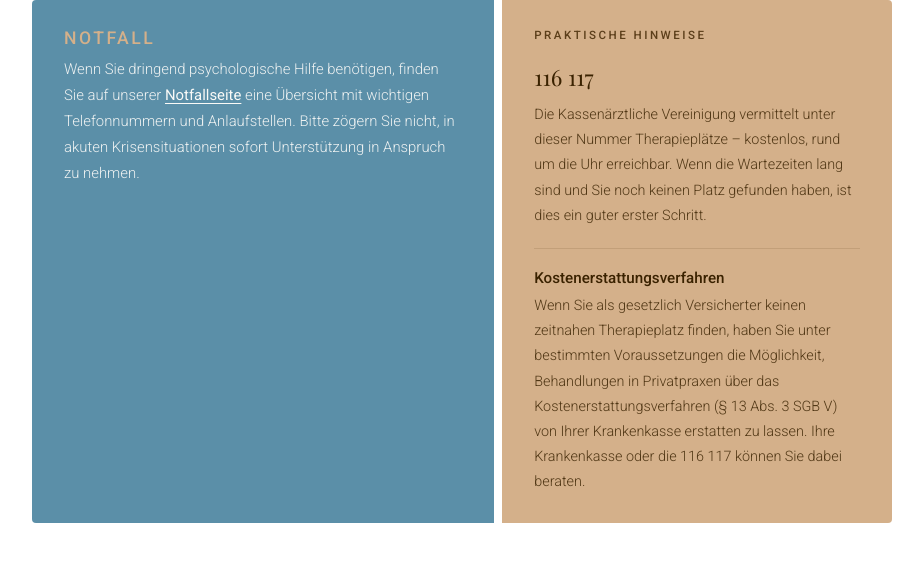
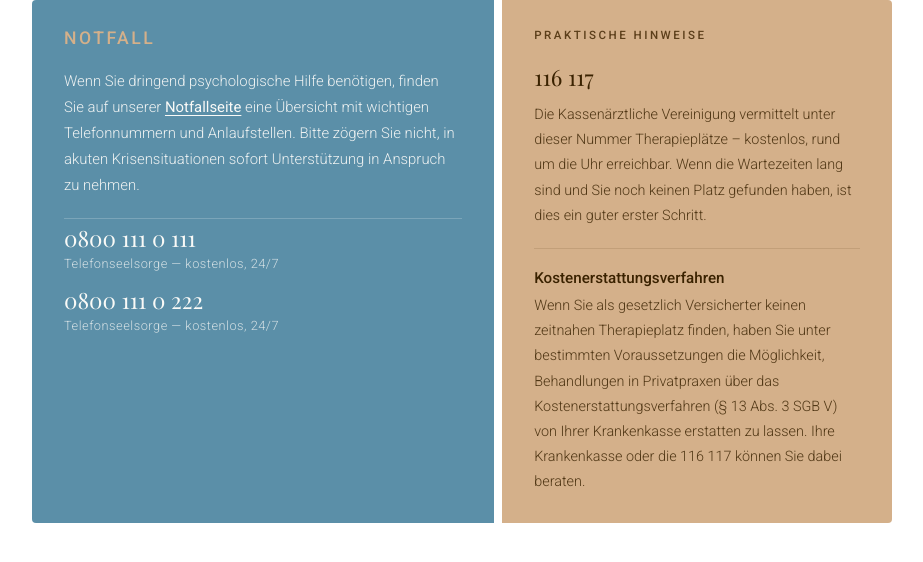
Before and after one commit to shelynx79/praxis-methoden, a plain HTML site: page notfall_info.html in a window 1280 px wide. Shown: the whole page, without its empty margins (178-1101 px from the left). Drawn offline with nearby package versions, Linux system fonts and the light colour scheme; a web font is replaced by a local one.

Commit message:
notfall_info.html

```diff
--- a/notfall_info.html
+++ b/notfall_info.html
@@ -26,7 +26,7 @@
     padding: 28px 32px;
     display: flex;
     flex-direction: column;
-    gap: 8px;
+    gap: 20px;
   }
   .notfall-titel {
     font-size: 1.1rem;
@@ -48,6 +48,29 @@
     text-underline-offset: 3px;
   }
   .notfall-text a:hover { color: #D4B08A; }
+  .notfall-nummern {
+    display: flex;
+    flex-direction: column;
+    gap: 14px;
+    padding-top: 4px;
+    border-top: 1px solid rgba(250,250,247,0.2);
+  }
+  .notfall-nummer-eintrag {
+    display: flex;
+    flex-direction: column;
+    gap: 3px;
+  }
+  .notfall-nummer {
+    font-family: 'Playfair Display', serif;
+    font-size: 1.4rem;
+    color: #FAFAF7;
+  }
+  .notfall-nummer-label {
+    font-size: 0.8rem;
+    font-weight: 300;
+    color: rgba(250,250,247,0.75);
+    letter-spacing: 0.5px;
+  }
 
   /* INFO */
   .info-block {
@@ -97,7 +120,7 @@
 
   /* MOBILE */
   @media (max-width: 640px) {
-    .wrapper { flex-direction: column; gap: 8px; }
+    .wrapper { flex-direction: column; }
     .notfall-block { border-radius: 4px 4px 0 0; }
     .info-block { border-radius: 0 0 4px 4px; }
   }
@@ -114,6 +137,16 @@
       eine Übersicht mit wichtigen Telefonnummern und Anlaufstellen. Bitte zögern
       Sie nicht, in akuten Krisensituationen sofort Unterstützung in Anspruch zu nehmen.
     </p>
+    <div class="notfall-nummern">
+      <div class="notfall-nummer-eintrag">
+        <span class="notfall-nummer">0800 111 0 111</span>
+        <span class="notfall-nummer-label">Telefonseelsorge — kostenlos, 24/7</span>
+      </div>
+      <div class="notfall-nummer-eintrag">
+        <span class="notfall-nummer">0800 111 0 222</span>
+        <span class="notfall-nummer-label">Telefonseelsorge — kostenlos, 24/7</span>
+      </div>
+    </div>
   </div>
 
   <div class="info-block">
```
